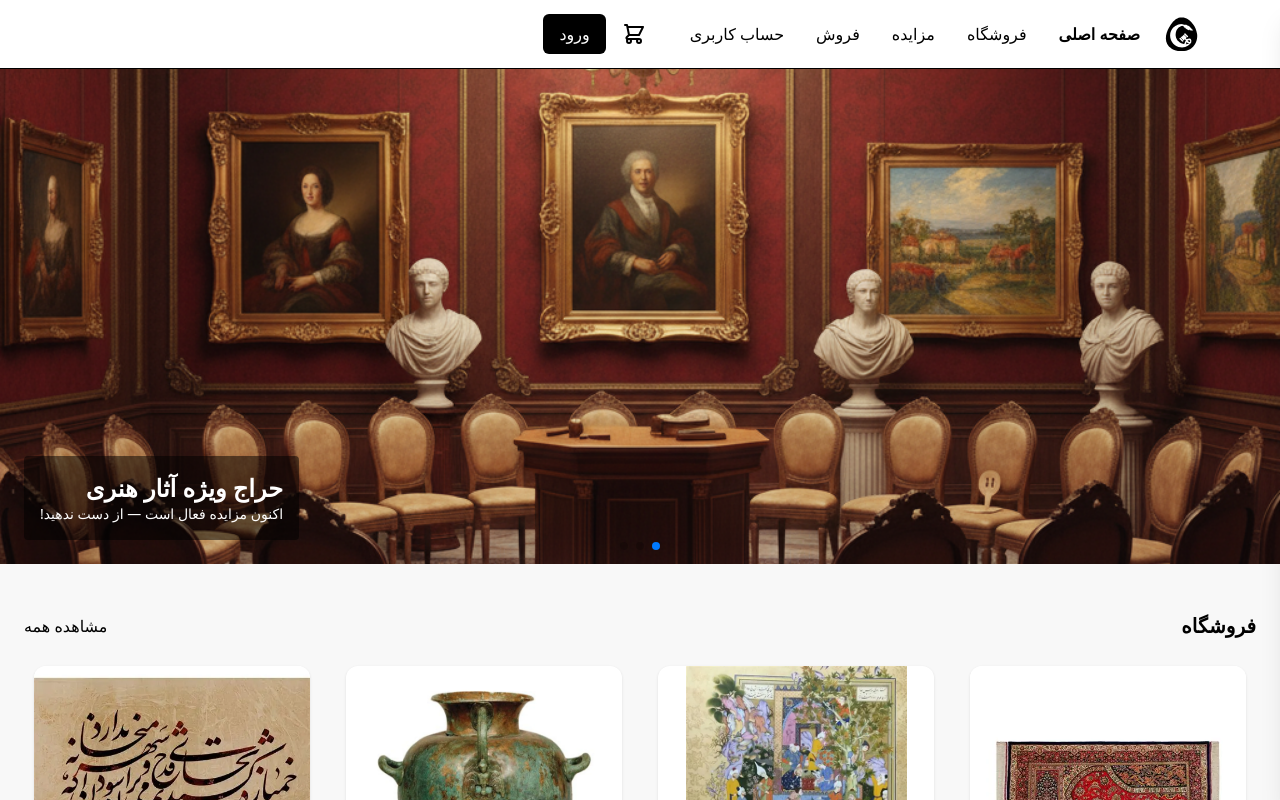
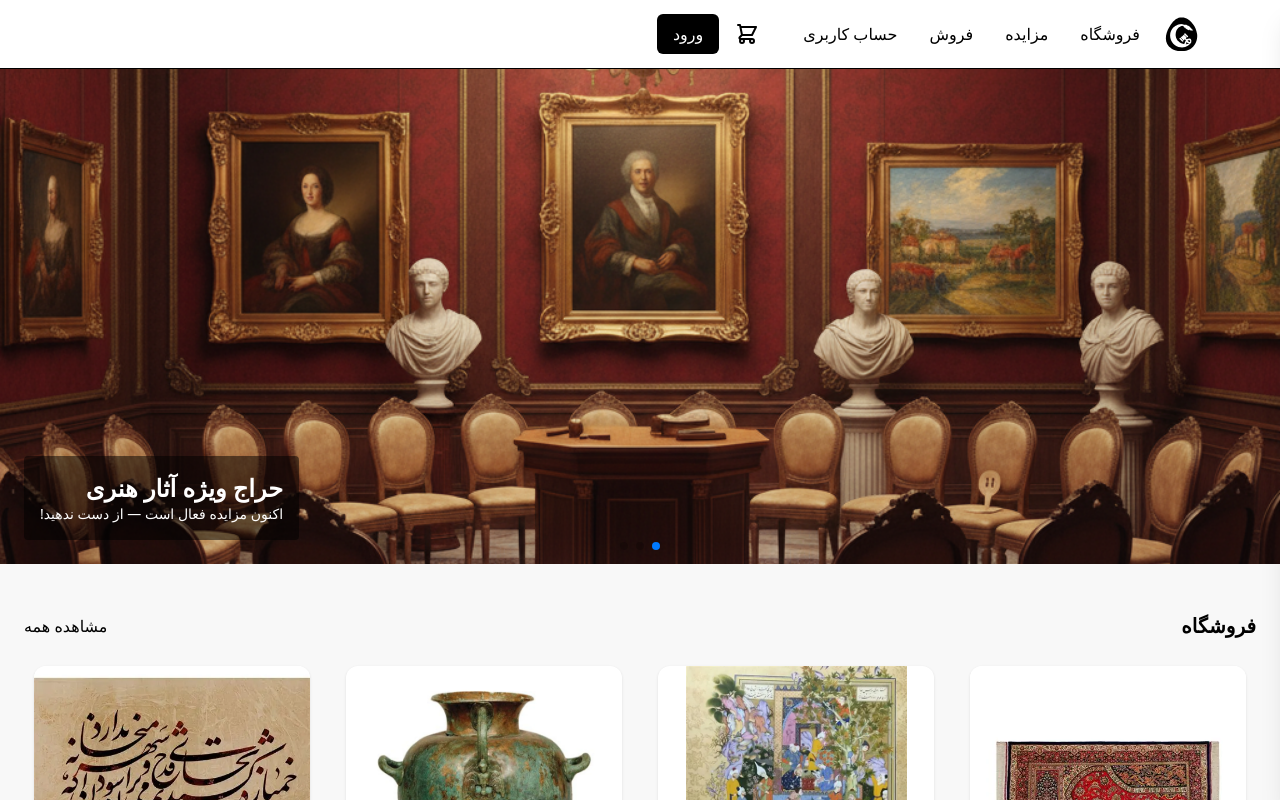
Before and after one commit to sadegh-shahid/makhtoot, a React (Vite) app: page / in a window 1280 px wide. Shown: the top 800 px of the page. Built offline with nearby package versions, Linux system fonts and the light colour scheme; no server answers; a web font is replaced by a local one.

Commit message:
Remove homepage link from Header component
Removed 'صفحه اصلی' link from the desktop navigation.

```diff
--- a/src/components/Header.jsx
+++ b/src/components/Header.jsx
@@ -38,9 +38,7 @@ export default function Header({ onMenuToggle, onLoginClick }) {
 
         {/* Desktop nav (right after logo) */}
         <nav className="hidden md:flex items-center gap-4 ml-6">
-          <NavLink to="/" className={linkCls}>
-            صفحه اصلی
-          </NavLink>
+
           <NavLink to="/shop" className={linkCls}>
             فروشگاه
           </NavLink>
```
